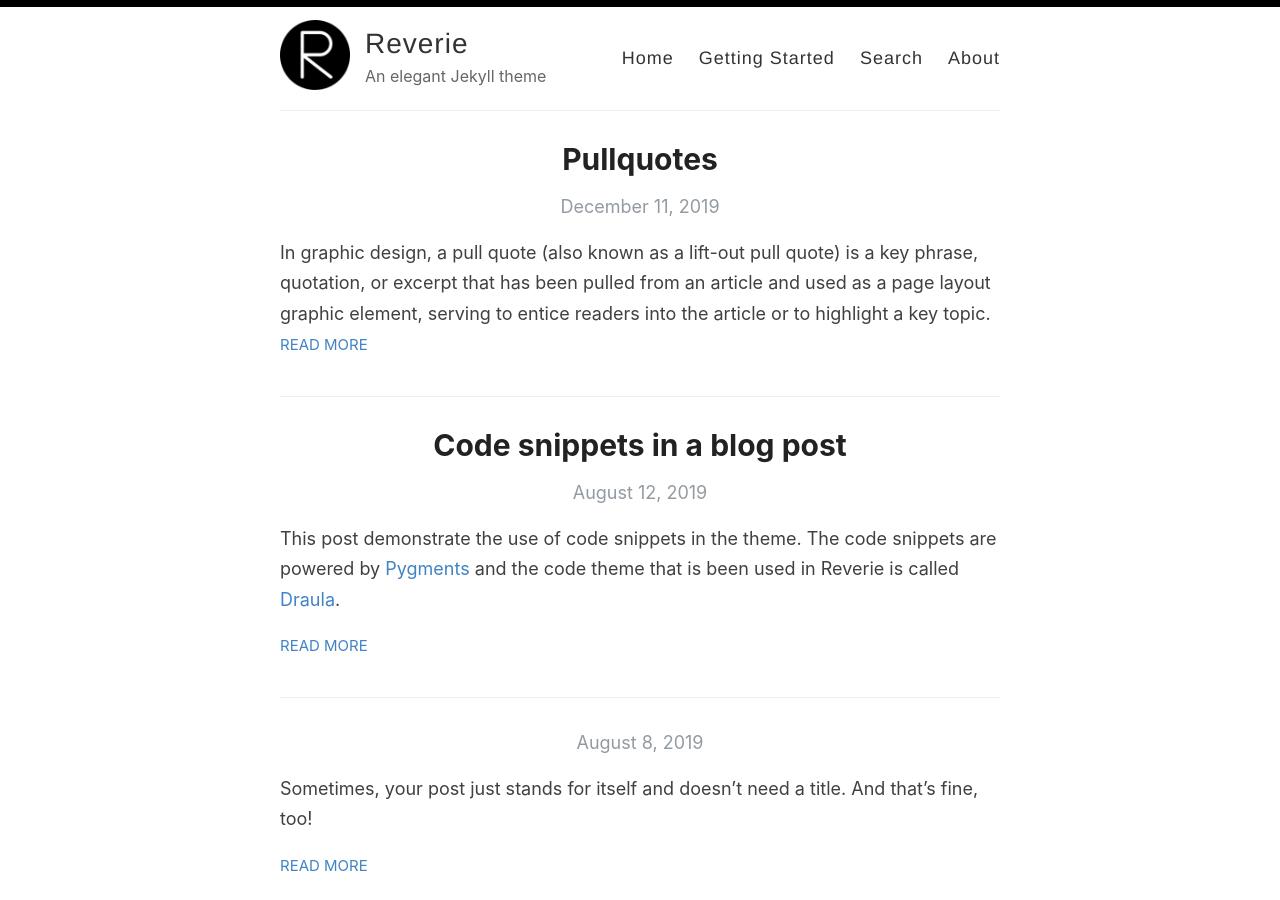
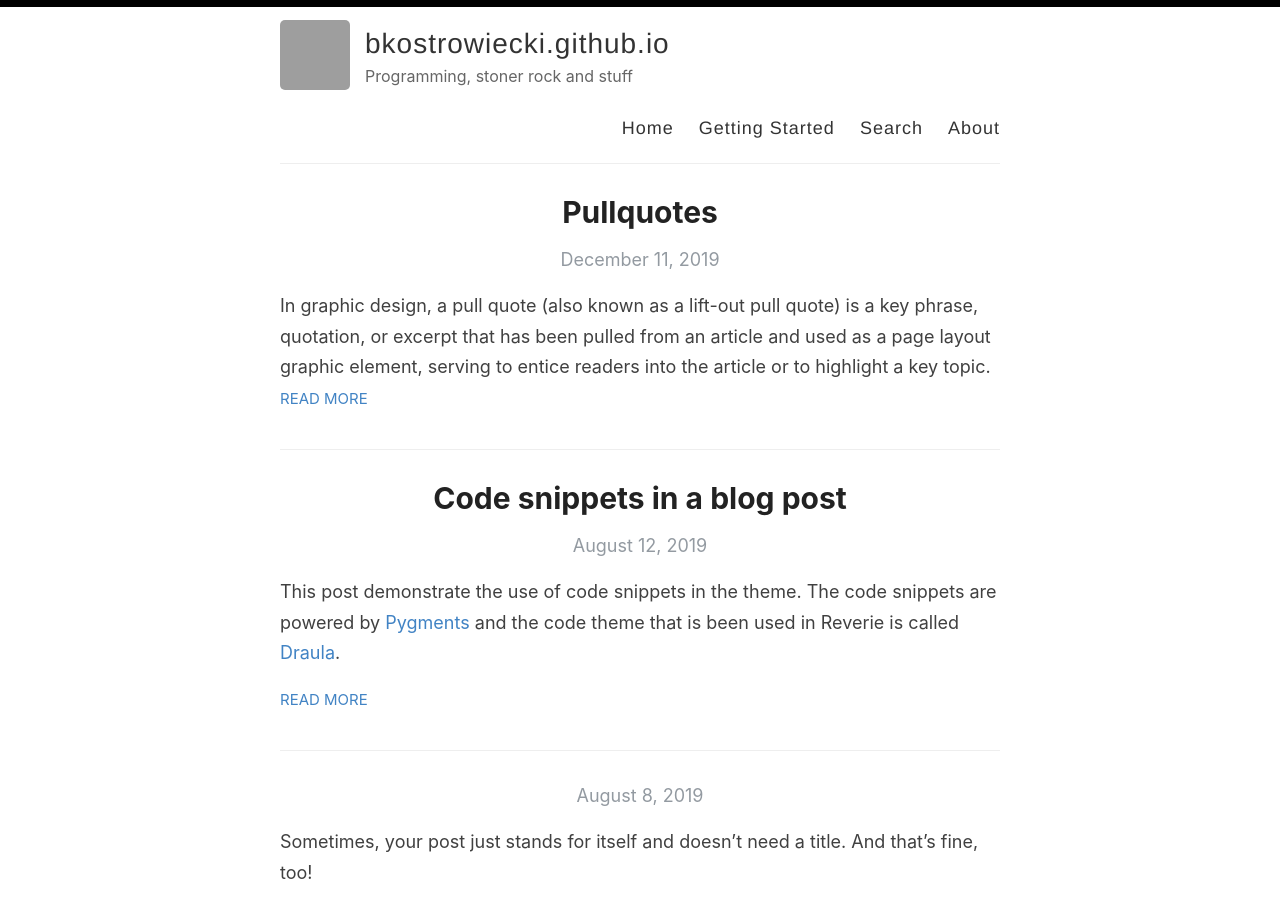
Before and after one commit to bkostrowiecki/bkostrowiecki.github.io, a Jekyll site: the page built from index.html, in a window 1280 px wide and 900 px high. Built offline with Jekyll 4.4.1, drawn with Linux system fonts in a browser that asks for light colours; the list of posts is cut into pages by our own code; grey boxes are pictures that could not be loaded.

Commit message:
Update _config.yml

```diff
--- a/_config.yml
+++ b/_config.yml
@@ -3,16 +3,16 @@
 #
 
 # Name of your site (displayed in the header)
-name: Reverie
+name: bkostrowiecki.github.io
 
 # Name of the author
-author: Amit Merchant
+author: Bartosz Kostrowiecki
 
 # Short bio or description (displayed in the header)
-description: An elegant Jekyll theme
+description: Programming, stoner rock and stuff
 
 # URL of your avatar or profile pic (you could use your GitHub profile pic)
-avatar: /images/reverie.png
+avatar: https://avatars2.githubusercontent.com/bkostrowiecki?v=3&s=260
 
 #
 # Flags below are optional
@@ -21,15 +21,15 @@ avatar: /images/reverie.png
 # Includes an icon in the footer for each username you enter
 footer-links:
   dribbble:
-  email: amit.d.merchant@gmail.com
+  email: bartosz.kostrowiecki@gmail.com
   facebook:
   flickr:
-  github: amitmerchant1990/reverie
+  github: bkostrowiecki
   instagram:
-  linkedin:
+  linkedin: bartosz-kostrowiecki
   pinterest:
   rss: rss
-  twitter: amit_merchant
+  twitter: hotfix_bartosz
   stackoverflow:
   youtube: # channel/<your_long_string> or user/<user-name>
   googleplus: # anything in your profile username that comes after plus.google.com/
@@ -55,7 +55,7 @@ enforce_ssl: https://www.amitmerchant.com/reverie
 # (http://yourusername.github.io/repository-name)
 # and NOT your User repository (http://yourusername.github.io)
 # then add in the baseurl here, like this: "/repository-name"
-baseurl: "/reverie"
+baseurl: "/"
 
 #
 # !! You don't need to change any of the configuration flags below !!
```
